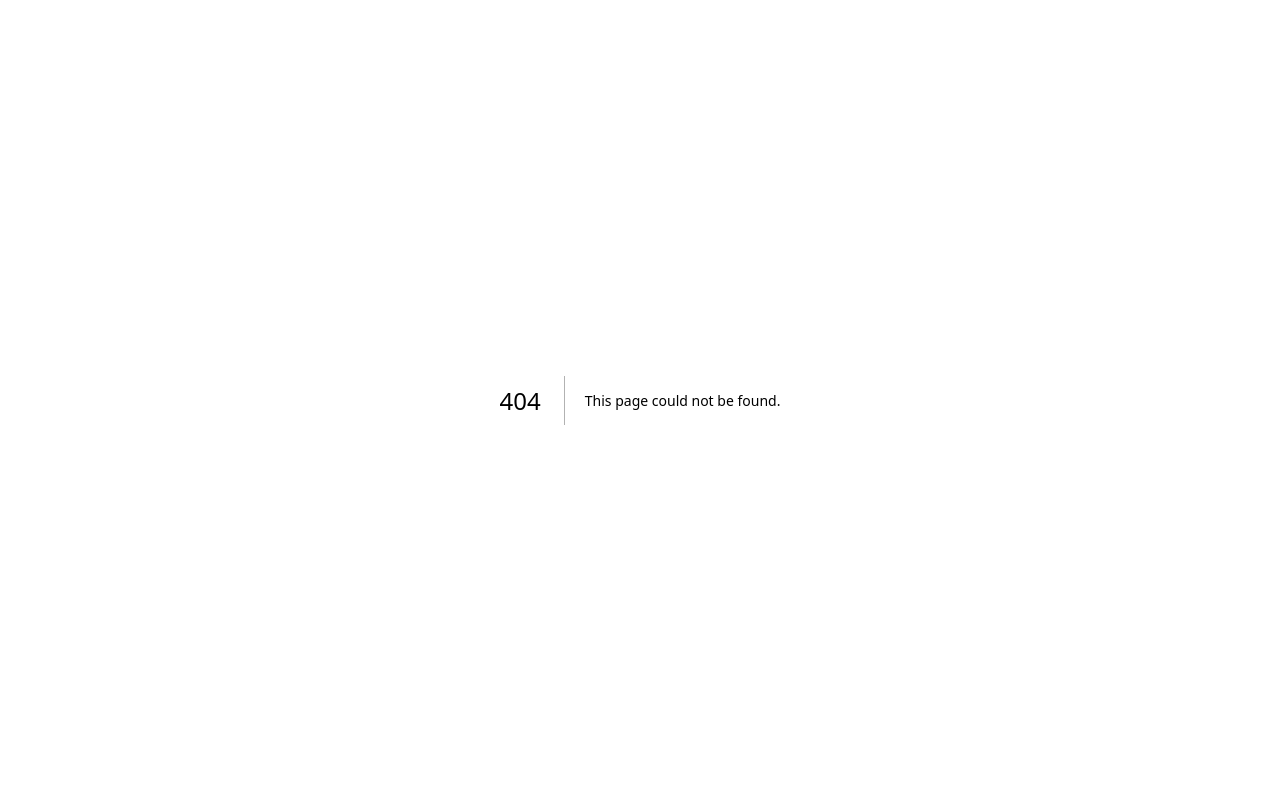
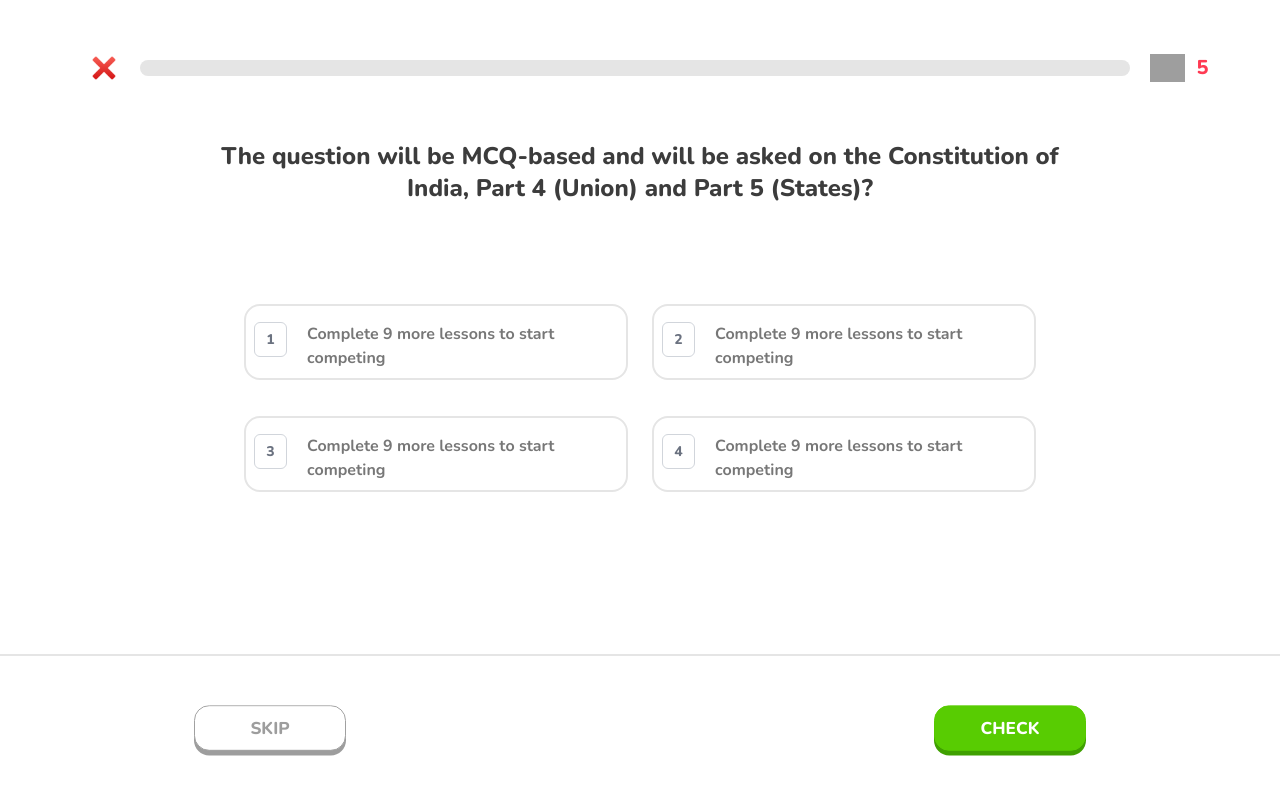
Before and after one commit to Rudalph/learn-constitution, a Next.js app: page /Mcqs in a window 1280 px wide. Before the commit this address had no page. Shown: the top 794 px of the page. Built offline with nearby package versions, Linux system fonts and the light colour scheme; grey boxes are pictures that could not be loaded.

Commit message:
MCQs section added

```diff
--- a/Components/Right_Sidebar.tsx
+++ b/Components/Right_Sidebar.tsx
@@ -43,11 +43,11 @@ const Right_Sidebar = () => {
                         <div className="card border-2 border-[#E5E5E5] w-96 mt-5">
                             <div className="card-body">
                                 <h2 className="card-title text-lg text-[#4B4B4B] font-extrabold w-72">Create profile to save progress</h2>
-                                <div className='flex justify-center'>
-                                    <button className="btn bg-[#58CC02] text-white rounded-2xl w-80 font-extrabold hover:bg-[#61E002]">CREATE A PROFILE</button>
+                                <div className='flex justify-center p-1'>
+                                    <button className="btn bg-[#58CC02] text-white rounded-2xl w-80 font-extrabold hover:bg-[#61E002] shadow-[0_5px_0_#3FA001] border-[#58CC02]">CREATE A PROFILE</button>
                                 </div>
-                                <div className='flex justify-center'>
-                                    <button className="btn bg-[#1CB0F6] text-white rounded-2xl w-80 font-extrabold hover:bg-[#1FC2FF]">SIGN IN</button>
+                                <div className='flex justify-center p-1'>
+                                    <button className="btn bg-[#1CB0F6] text-white rounded-2xl w-80 font-extrabold hover:bg-[#1FC2FF] shadow-[0_5px_0_#1AA8EB] border-[#1FC2FF]">SIGN IN</button>
                                 </div>
                             </div>
                         </div>
--- /dev/null
+++ b/app/Mcqs/page.tsx
@@ -0,0 +1,86 @@
+"use client"
+import React from 'react'
+import Image from 'next/image'
+
+const page = () => {
+    return (
+        <div className='flex flex-col justify-center items-center '>
+            <div className='flex justify-center align-middle items-center mt-5 lg:mt-9'>
+                <div className=' cursor-pointer mr-2 lg:m-4'>
+                    <Image src="/cross.png" alt='' height={32} width={32} className='' />
+                </div>
+                <progress className="progress w-56 lg:w-[990px] h-4 bg-[#E5E5E5] m-1" value={0} max="100"></progress>
+                <div className='flex text-[#FF3A53] text-xl ml-2 lg:ml-4 font-extrabold'>
+                    <Image src="/heart.png" alt='' height={35} width={35} />
+                    <p className='flex justify-center items-center ml-3'>5</p>
+                </div>
+            </div>
+
+            <div className='lg:w-[900px] flex justify-center items-center mt-10 text-[#3C3C3C] font-extrabold text-lg text-wrap lg:text-2xl'>
+                <p className='text-center'>The question will be MCQ-based and will be asked on the Constitution of India, Part 4 (Union) and Part 5 (States)?</p>
+            </div>
+
+            <div className='flex justify-around gap-6 align-middle items-center mt-8 lg:mt-24 flex-wrap p-1'>
+                <div className="card border-2 border-[#E5E5E5] lg:w-96" >
+                    <div className="card-body p-2">
+                        <h2 className="card-title text-lg text-[#4B4B4B] font-extrabold"></h2>
+                        <div className='flex justify-between gap-5'>
+                            <div className="flex justify-center items-center w-[35px] h-[35px] border border-gray-300 rounded-md text-gray-500 text-sm font-extrabold">
+                                1
+                            </div>
+                            <p className='flex justify-center align-middle items-center text-[#777777] font-bold'>Complete 9 more lessons to start competing</p>
+                        </div>
+                    </div>
+                </div>
+
+                <div className="card border-2 border-[#E5E5E5] lg:w-96">
+                    <div className="card-body p-2">
+                        <h2 className="card-title text-lg text-[#4B4B4B] font-extrabold"></h2>
+                        <div className='flex justify-between gap-5'>
+                            <div className="flex justify-center items-center w-[35px] h-[35px] border border-gray-300 rounded-md text-gray-500 text-sm font-extrabold">
+                                2
+                            </div>
+                            <p className='flex justify-center align-middle items-center text-[#777777] font-bold'>Complete 9 more lessons to start competing</p>
+                        </div>
+                    </div>
+                </div>
+            </div>
+
+            <div className='flex justify-around gap-6 align-middle items-center mt-7 flex-wrap p-1'>
+                <div className="card border-2 border-[#E5E5E5] lg:w-96">
+                    <div className="card-body p-2">
+                        <h2 className="card-title text-lg text-[#4B4B4B] font-extrabold"></h2>
+                        <div className='flex justify-between gap-5'>
+                            <div className="flex justify-center items-center w-[35px] h-[35px] border border-gray-300 rounded-md text-gray-500 text-sm font-extrabold">
+                                3
+                            </div>
+                            <p className='flex justify-center align-middle items-center text-[#777777] font-bold'>Complete 9 more lessons to start competing</p>
+                        </div>
+                    </div>
+                </div>
+
+                <div className="card border-2 border-[#E5E5E5] lg:w-96">
+                    <div className="card-body p-2">
+                        <h2 className="card-title text-lg text-[#4B4B4B] font-extrabold"></h2>
+                        <div className='flex justify-between gap-5'>
+                            <div className="flex justify-center items-center w-[35px] h-[35px] border border-gray-300 rounded-md text-gray-500 text-sm font-extrabold">
+                                4
+                            </div>
+                            <p className='flex justify-center align-middle items-center text-[#777777] font-bold'>Complete 9 more lessons to start competing</p>
+                        </div>
+                    </div>
+                </div>
+            </div>
+
+            <div className='hidden lg:fixed bottom-0 z-50 border-t-2 border-[#E5E5E5] w-full lg:flex justify-center align-middle items-center'>
+                <div className='flex justify-between lg:w-[900px] flex-wrap gap-5 pt-12 pb-12'>
+                <button className="btn w-40 rounded-2xl bg-[white] text-[#9D9D9D] border border-[#9D9D9D] font-extrabold text-lg shadow-[0_5px_0_#9D9D9D] hover:bg-[#E5E5E5]">SKIP</button>
+                <button className="btn w-40 rounded-2xl bg-[#58CC02] text-white font-extrabold border-[#58CC02] text-lg shadow-[0_5px_0_#3FA001] hover:bg-[#61E002]">CHECK</button>
+                </div>
+            </div>
+        </div>
+
+    )
+}
+
+export default page
```
Also changed, not shown: public/cross.png (added), public/option1.png (added).
